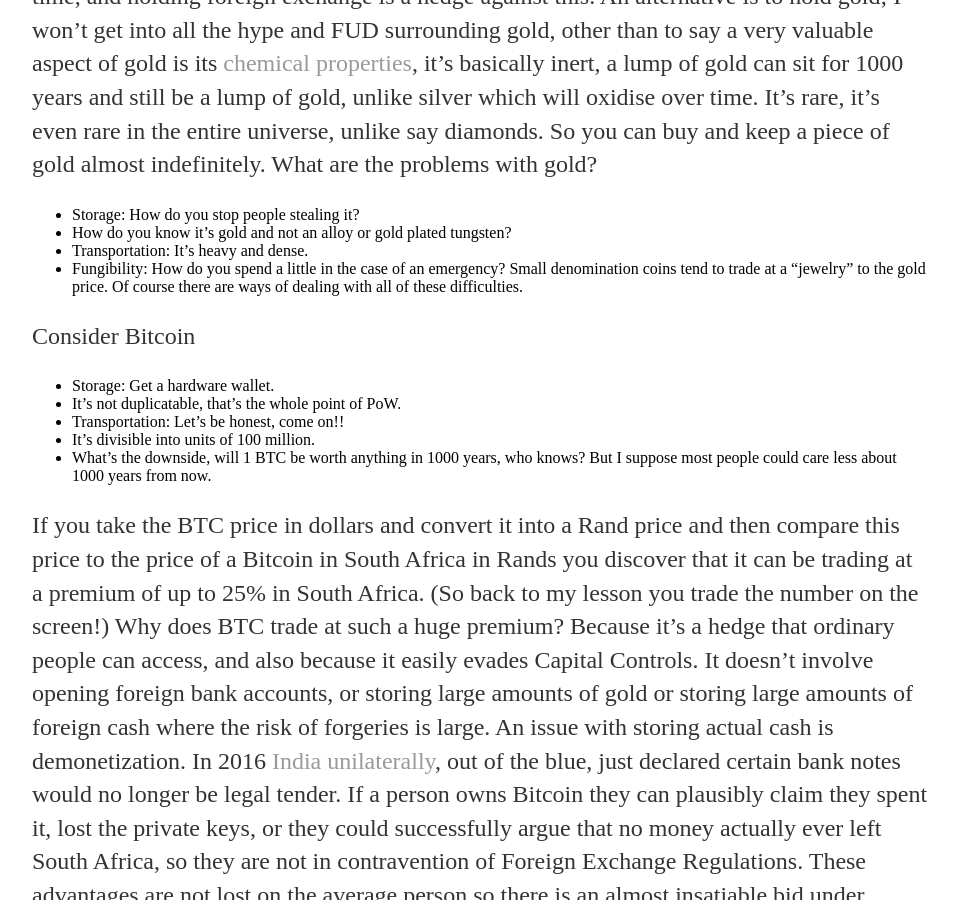
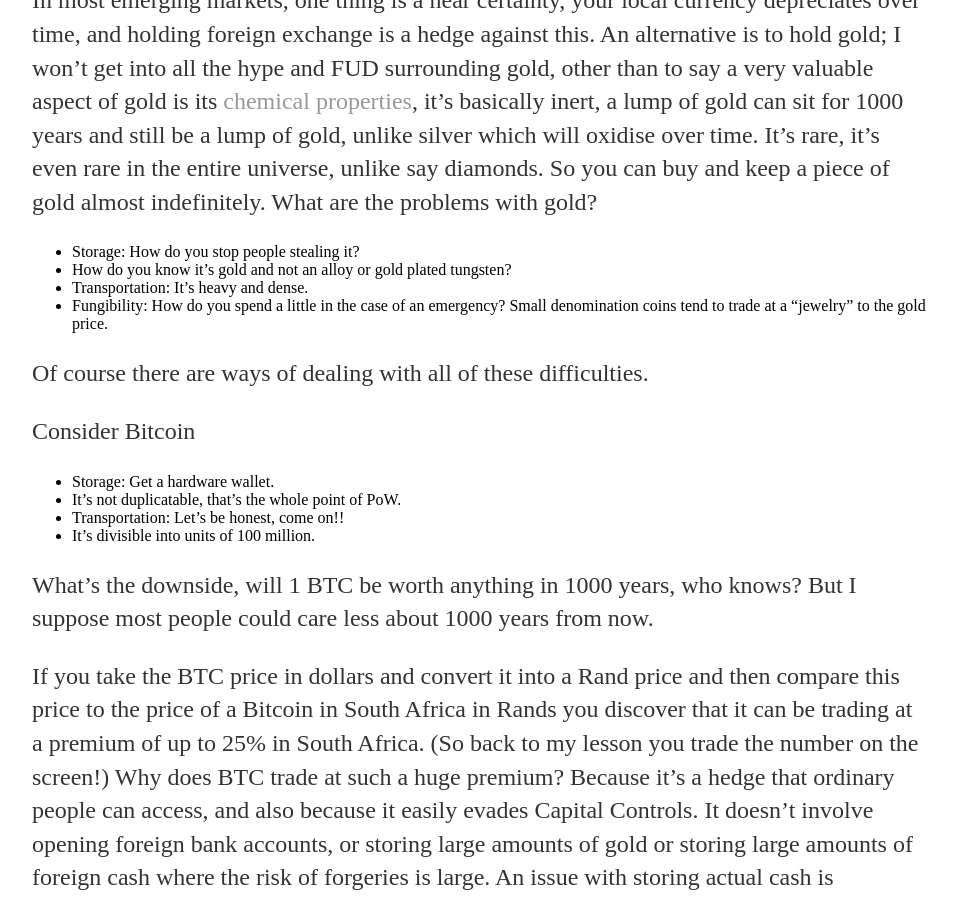
Before and after one commit to Ulysseus/Ulysseus.github.io, a Jekyll site: the page built from _posts/2018-01-12-Capital-Controls-and-Bitcoin.md, in a window 1280 px wide and 900 px high, scrolled down 2180 px. Shown: the whole window, without its empty margins (160-1118 px from the left). Built offline with Jekyll 4.4.1, drawn with Linux system fonts in a browser that asks for light colours; our own code applies the rules of GitHub Pages for plain Markdown files.

```diff
--- a/_posts/2018-01-12-Capital-Controls-and-Bitcoin.md
+++ b/_posts/2018-01-12-Capital-Controls-and-Bitcoin.md
@@ -1,4 +1,4 @@
-Capital controls and Bitcoin.
+# Capital controls and Bitcoin.
 
 This week we woke to news that [South Korea](https://www.cnbc.com/2018/01/10/south-korea-official-reportedly-readying-bill-to-ban-all-cryptocurrency-trading.html) was going to ban Bitcoin and Ethereum. We have had similar scares out of China and India. The three countries are as different as you can get, yet they all share one thing “Capital Controls”.
 
@@ -20,6 +20,7 @@ In most emerging markets, one thing is a near certainty, your local currency dep
 * How do you know it’s gold and not an alloy or gold plated tungsten?
 * Transportation: It’s heavy and dense.
 * Fungibility: How do you spend a little in the case of an emergency? Small denomination coins tend to trade at a “jewelry” to the gold price.
+
 Of course there are ways of dealing with all of these difficulties.
 
 Consider Bitcoin
@@ -28,7 +29,8 @@ Consider Bitcoin
 * It’s not duplicatable, that’s the whole point of PoW.
 * Transportation: Let’s be honest, come on!!
 * It’s divisible into units of 100 million.
-* What’s the downside, will 1 BTC be worth anything in 1000 years, who knows? But I suppose most people could care less about 1000 years from now.
+
+What’s the downside, will 1 BTC be worth anything in 1000 years, who knows? But I suppose most people could care less about 1000 years from now.
 
 If you take the BTC price in dollars and convert it into a Rand price and then compare this price to the price of a Bitcoin in South Africa in Rands you discover that it can be trading at a premium of up to 25% in South Africa. (So back to my lesson you trade the number on the screen!) Why does BTC trade at such a huge premium? Because it’s a hedge that ordinary people can access, and also because it easily evades Capital Controls. It doesn’t involve opening foreign bank accounts, or storing large amounts of gold or storing large amounts of foreign cash where the risk of forgeries is large. An issue with storing actual cash is demonetization. In 2016 [India unilaterally](https://en.wikipedia.org/wiki/2016_Indian_banknote_demonetisation), out of the blue, just declared certain bank notes would no longer be legal tender. If a person owns Bitcoin they can plausibly claim they spent it, lost the private keys, or they could successfully argue that no money actually ever left South Africa, so they are not in contravention of Foreign Exchange Regulations. These advantages are not lost on the average person so there is an almost insatiable bid under Bitcoin and Ether. I should mention that [Monero](https://getmonero.org/) is lead by a South African Riccardo “fluffypony” Spagni.
 
```
